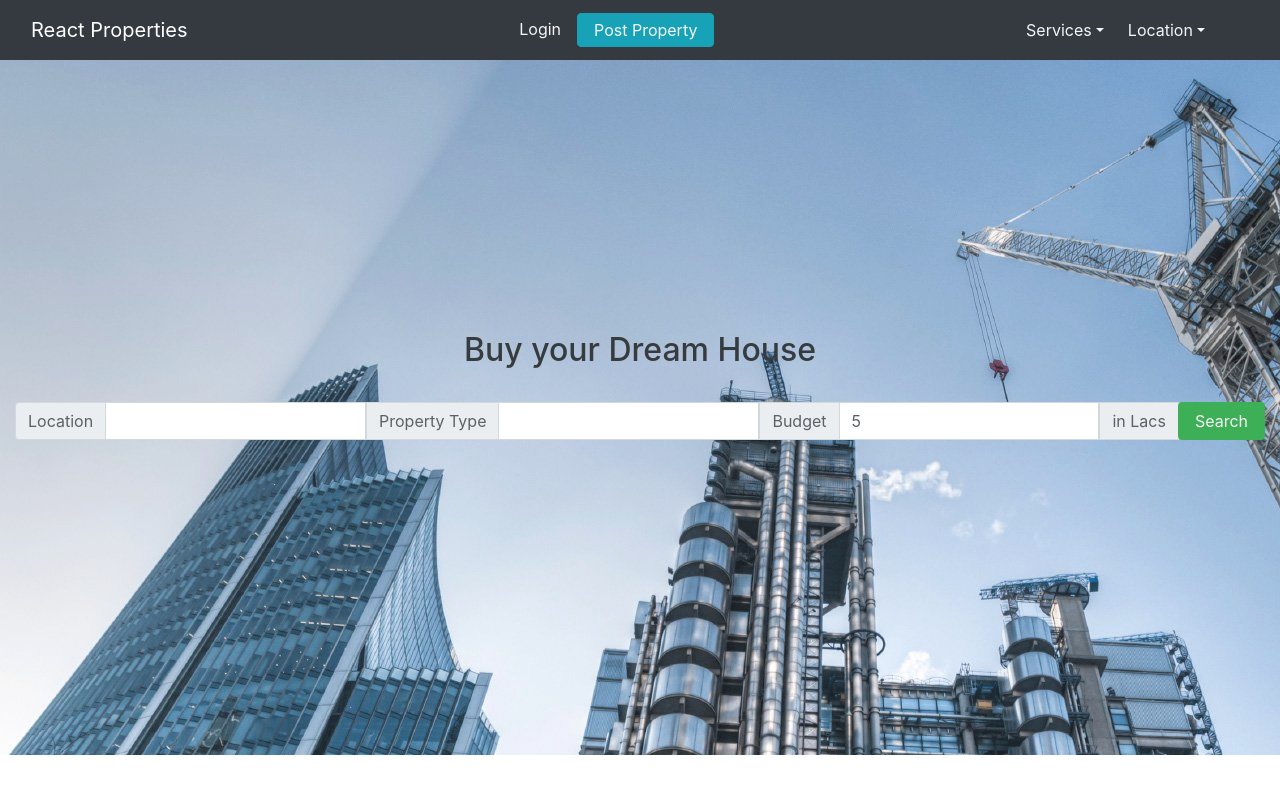
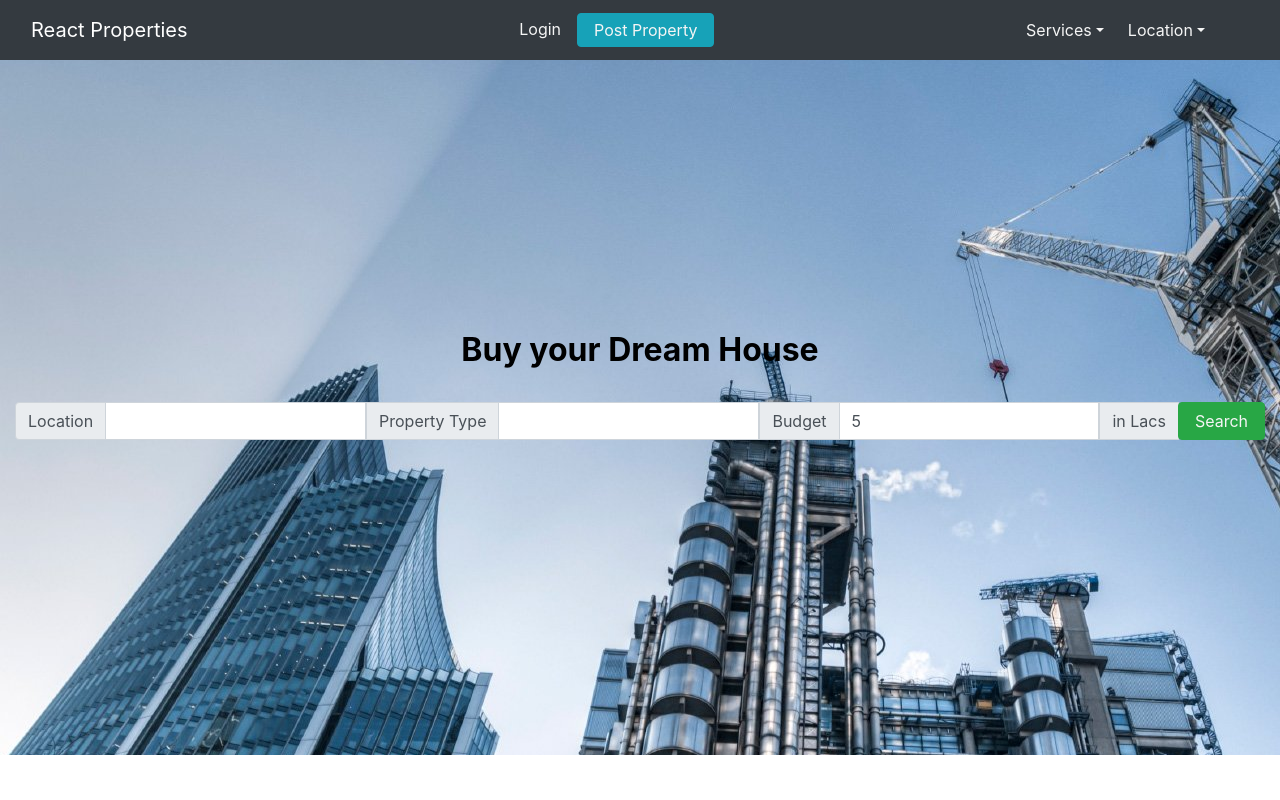
Before and after one commit to priyanshu31/Real-Estate-React-App, a React (Create React App) app: page / in a window 1280 px wide. Shown: the top 800 px of the page. Built offline with nearby package versions, Linux system fonts and the light colour scheme.

Commit message:
final touch completed

```diff
--- a/src/App.css
+++ b/src/App.css
@@ -12,8 +12,7 @@ body{
     align-items: center;
     justify-content: center;
     height: 47.2rem;
-    backdrop-filter: blur(8px);
-    opacity: 0.9;
+    opacity: 1;
 }
 
 .userdropdown{
--- a/src/components/layouts/Home.js
+++ b/src/components/layouts/Home.js
@@ -40,7 +40,7 @@ const Home = () => {
 
            <div className="container-fluid bg-image" style={{backgroundImage: `url(${BackgroundImage})`}}>
                <div style={{textAlign: "center"}}>
-                    <h2 style={{margin: "2rem 0rem"}}>{taglineState}</h2>
+                    <h2 style={{margin: "2rem 0rem", color: "black", fontWeight: "bolder"}}>{taglineState}</h2>
                     <SearchBox />
                </div>
            </div>
```
Also changed, not shown: src/images/Rent.jpg.
